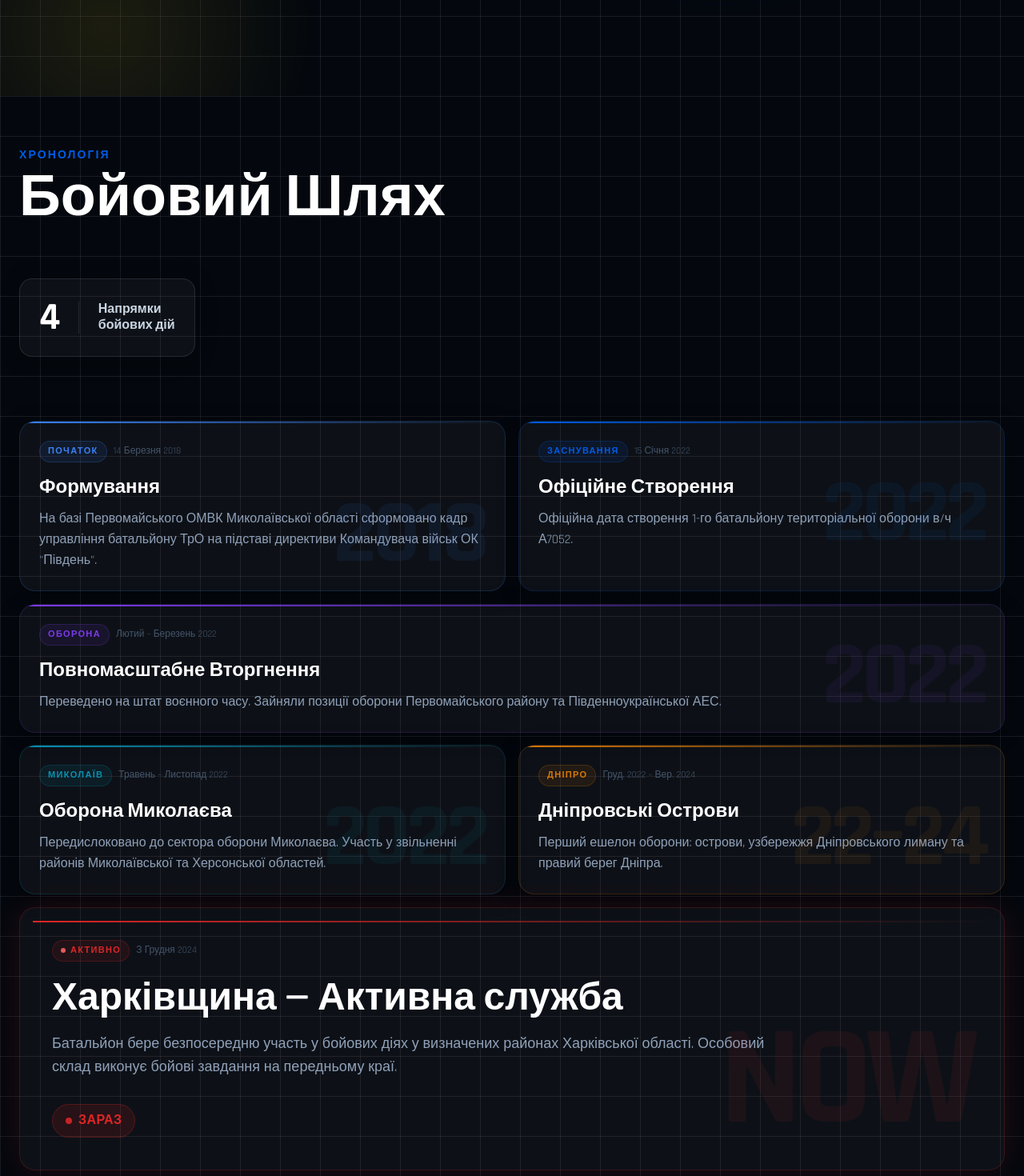
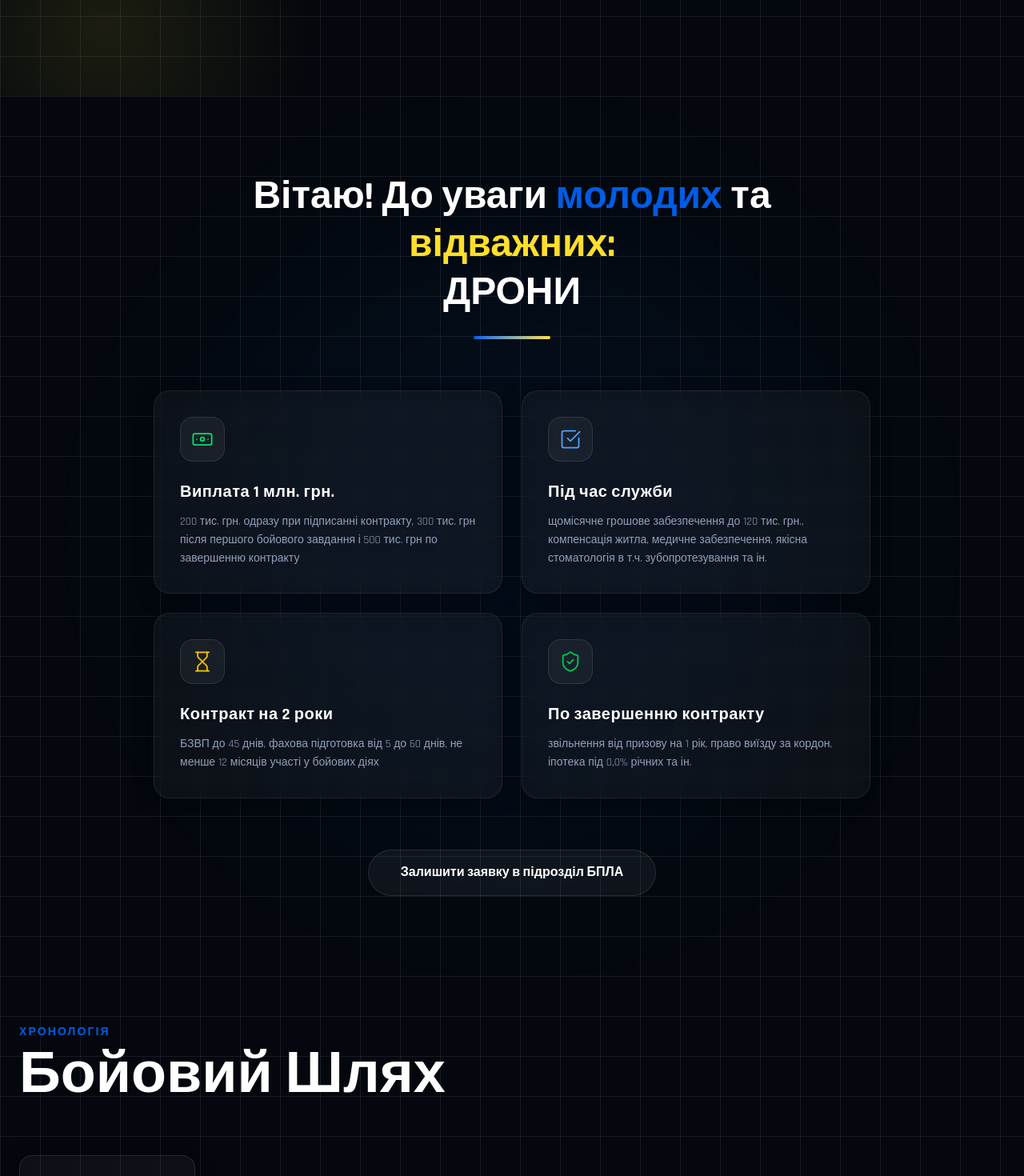
Before and after one commit to bohdanadamenko/1battalion123tro, a React (Vite) app in the folder 1bt-app/: page / in a window 1280 px wide. Shown: the part 680-2150 px from the top of the page at 80% size. Built offline with nearby package versions, Linux system fonts and the light colour scheme.

Commit message:
feat: Add Drones recruitment section with navigation link

```diff
--- a/1bt-app/src/App.tsx
+++ b/1bt-app/src/App.tsx
@@ -4,6 +4,7 @@ import Hero from './components/Hero';
 import Timeline from './components/Timeline';
 import Awards from './components/Awards';
 import Contact from './components/Contact';
+import Drones from './components/Drones';
 import { X, Send, Shield } from 'lucide-react';
 
 function App() {
@@ -41,6 +42,7 @@ function App() {
 
       <main>
         <Hero />
+        <Drones />
         <Timeline />
         <Awards />
         <Contact />
--- /dev/null
+++ b/1bt-app/src/components/Drones.tsx
@@ -0,0 +1,87 @@
+import { Banknote, CheckSquare, Hourglass, ShieldCheck } from 'lucide-react';
+import { useInView } from '../hooks/useInView';
+
+const Drones = () => {
+  const { ref, isVisible } = useInView();
+
+  const benefits = [
+    {
+      icon: Banknote,
+      title: 'Виплата 1 млн. грн.',
+      description: '200 тис. грн. одразу при підписанні контракту, 300 тис. грн після першого бойового завдання і 500 тис. грн по завершенню контракту',
+      color: 'text-green-400'
+    },
+    {
+      icon: CheckSquare,
+      title: 'Під час служби',
+      description: 'щомісячне грошове забезпечення до 120 тис. грн., компенсація житла, медичне забезпечення, якісна стоматологія в т.ч. зубопротезування та ін.',
+      color: 'text-blue-400'
+    },
+    {
+      icon: Hourglass,
+      title: 'Контракт на 2 роки',
+      description: 'БЗВП до 45 днів, фахова підготовка від 5 до 60 днів, не менше 12 місяців участі у бойових діях',
+      color: 'text-yellow-400'
+    },
+    {
+      icon: ShieldCheck,
+      title: 'По завершенню контракту',
+      description: 'звільнення від призову на 1 рік, право виїзду за кордон, іпотека під 0,0% річних та ін.',
+      color: 'text-green-500'
+    }
+  ];
+
+  return (
+    <section id="drones" className="py-24 relative overflow-hidden">
+      {/* Background elements */}
+      <div className="absolute top-1/2 left-1/2 -translate-x-1/2 -translate-y-1/2 w-[800px] h-[800px] bg-uaBlue/5 rounded-full blur-[100px] pointer-events-none" />
+
+      <div className="container mx-auto px-6 relative z-10">
+        <div ref={ref} className="max-w-4xl mx-auto">
+          {/* Header */}
+          <div className="text-center mb-16">
+            <h2 className={`text-3xl md:text-5xl font-black mb-6 text-white leading-tight sr ${isVisible ? 'sr-up reveal' : ''}`}>
+              Вітаю! До уваги <span className="text-uaBlue">молодих</span> та <span className="text-uaYellow">відважних:</span>
+              <br className="hidden md:block" /> ДРОНИ
+            </h2>
+            <div className={`w-24 h-1 bg-gradient-to-r from-uaBlue to-uaYellow mx-auto rounded-full sr sr-d1 ${isVisible ? 'sr-up reveal' : ''}`} />
+          </div>
+
+          {/* Grid of benefits */}
+          <div className="grid grid-cols-1 md:grid-cols-2 gap-6">
+            {benefits.map((benefit, index) => {
+              const Icon = benefit.icon;
+              return (
+                <div
+                  key={index}
+                  className={`glass-panel p-8 hover:bg-white/[0.06] transition-all duration-300 group sr sr-d${index + 1} ${isVisible ? 'sr-up reveal' : ''}`}
+                >
+                  <div className={`w-14 h-14 rounded-2xl bg-white/5 border border-white/10 flex items-center justify-center mb-6 group-hover:scale-110 group-hover:bg-white/10 transition-all ${benefit.color}`}>
+                    <Icon size={28} strokeWidth={1.5} />
+                  </div>
+                  <h3 className="text-xl font-bold text-white mb-3 tracking-wide">{benefit.title}</h3>
+                  <p className="text-slate-400 leading-relaxed text-sm">
+                    {benefit.description}
+                  </p>
+                </div>
+              );
+            })}
+          </div>
+
+          {/* CTA specific to this section */}
+          <div className={`mt-16 text-center sr sr-d5 ${isVisible ? 'sr-up reveal' : ''}`}>
+             <button
+                onClick={() => document.dispatchEvent(new Event('openJoinModal'))}
+                className="group relative inline-flex items-center justify-center gap-3 bg-white/5 hover:bg-uaBlue text-white font-bold py-4 px-10 rounded-full transition-all duration-300 hover:shadow-[0_0_30px_rgba(0,92,230,0.5)] active:scale-95 border border-white/10 overflow-hidden"
+              >
+                <span className="relative z-10">Залишити заявку в підрозділ БПЛА</span>
+                <div className="absolute inset-0 h-full w-full bg-gradient-to-r from-uaBlue to-blue-500 opacity-0 group-hover:opacity-100 transition-opacity duration-300" />
+              </button>
+          </div>
+        </div>
+      </div>
+    </section>
+  );
+};
+
+export default Drones;
--- a/1bt-app/src/components/Navbar.tsx
+++ b/1bt-app/src/components/Navbar.tsx
@@ -14,6 +14,7 @@ const Navbar = () => {
   const navLinks = [
     { name: 'Головна', href: '#home' },
     { name: 'Шлях', href: '#history' },
+    { name: 'Дрони', href: '#drones' },
     { name: 'Нагороди', href: '#awards' },
     { name: 'Контакти', href: '#contact' },
   ];
@@ -28,8 +29,10 @@ const Navbar = () => {
           {/* Logo + Name */}
           <a href="#home" className="flex items-center gap-2 group shrink-0">
             <img src="/logo.jpeg" alt="Лого" className="h-8 w-8 rounded-full object-cover ring-1 ring-white/20 group-hover:ring-uaBlue transition-all" />
-            <span className="font-bold text-base tracking-tight md:tracking-wide text-white/90 group-hover:text-white transition-colors">
-              1Б · 123 ОБрТрО
+            <span className="font-medium text-base tracking-wide text-white/90 group-hover:text-white transition-colors flex items-center gap-[0.2em]">
+              <span><span className="text-[1.15em] leading-none">1</span>Б</span>
+              <span>·</span>
+              <span><span className="text-[1.15em] leading-none">123</span> ОБрТрО</span>
             </span>
           </a>
 
@@ -59,7 +62,7 @@ const Navbar = () => {
           <div className="md:hidden flex items-center gap-2">
             <button
               onClick={() => document.dispatchEvent(new Event('openJoinModal'))}
-              className="bg-uaBlue text-white text-sm font-semibold px-4 py-2 rounded-full hover:bg-blue-500 transition-colors active:scale-95 shadow-lg shadow-uaBlue/20 whitespace-nowrap"
+              className="bg-uaBlue text-white text-base font-semibold px-4 py-2 rounded-full hover:bg-blue-500 transition-colors active:scale-95 shadow-lg shadow-uaBlue/20 whitespace-nowrap"
             >
               Долучитись
             </button>
```
